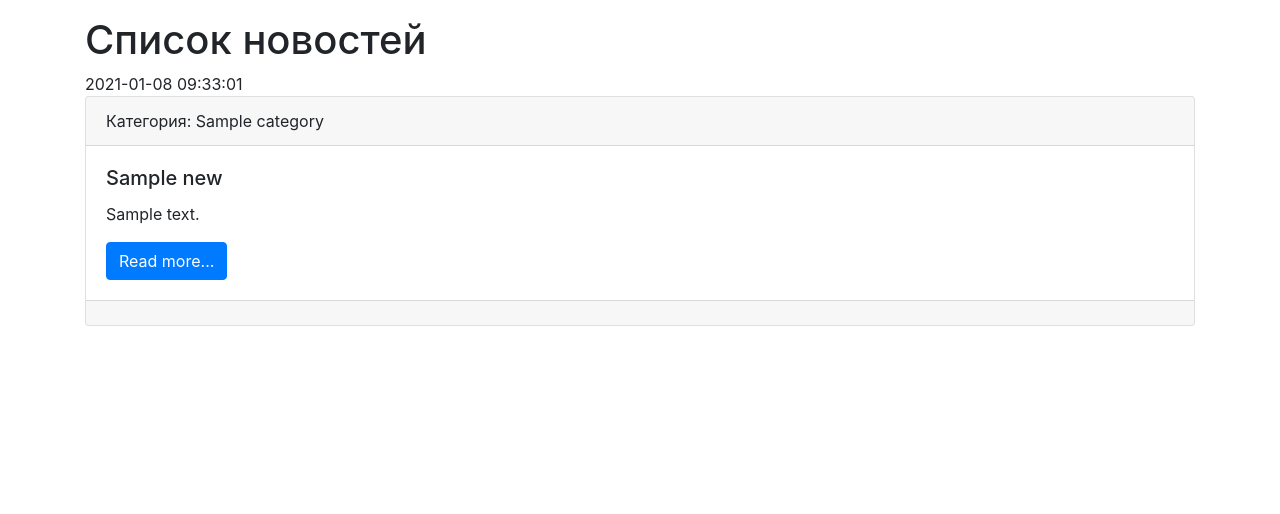
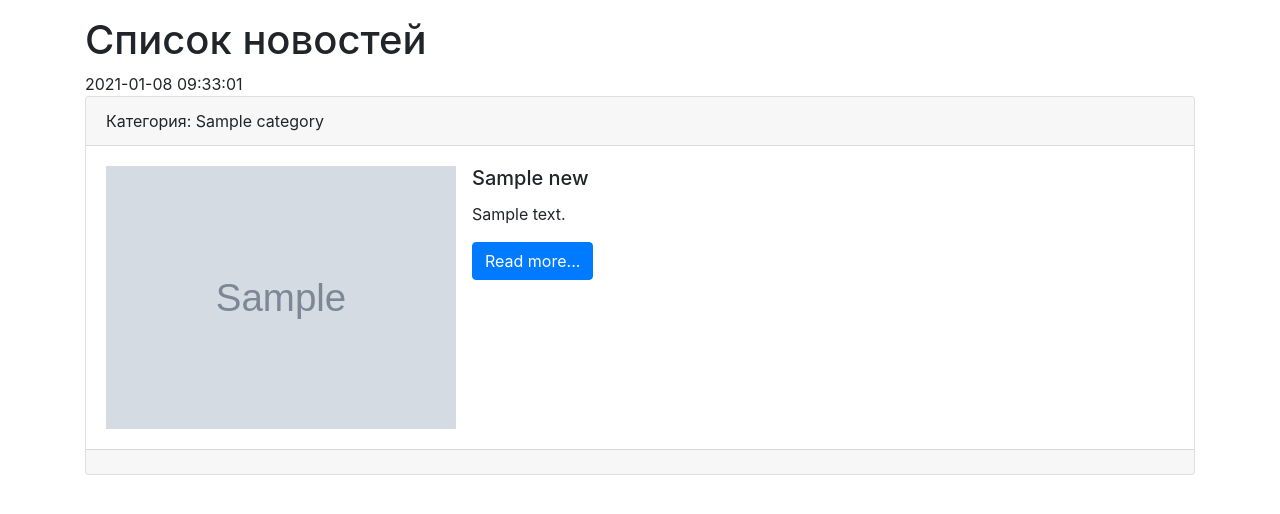
Before and after one commit to mnosinov/web4myself_django_mysite, a Django app: page / in a window 1280 px wide. Shown: the part 56-570 px from the top of the page. Run offline with Django 3.2, Linux system fonts and the light colour scheme; tables that the repository leaves empty hold one stand-in row (values such as "Sample post"); grey boxes marked "Sample" are stand-in pictures; some libraries are stand-ins or nearby versions.

Commit message:
photo is displayed, if news doesn't have photo than we show lorem image

```diff
--- a/news/templates/news/index.html
+++ b/news/templates/news/index.html
@@ -41,9 +41,18 @@
 				Категория: {{ item.category.title }}
 			</div>
 			<div class="card-body">
-				<h5 class="card-title">{{ item.title }}</h5>
-				<p class="card-text">{{ item.content }}</p>
-				<a href="#" class="btn btn-primary">Read more...</a>
+				<div class="media">
+					{% if item.photo %}
+					<img src="{{ item.photo.url }}" alt="" width="350" class="mr-3"/>
+					{% else %}
+					<img src="https://picsum.photos/id/1060/350/235/?blur=2" alt="" class="mr-3"/>
+					{% endif %}
+					<div class="media-body">
+						<h5 class="card-title">{{ item.title }}</h5>
+						<p class="card-text">{{ item.content }}</p>
+						<a href="#" class="btn btn-primary">Read more...</a>
+					</div>
+				</div>
 			</div>
 			<div class="card-footer text-muted">
 				{{ item.created | date:"Y-m-d H:i:s" }}
```
